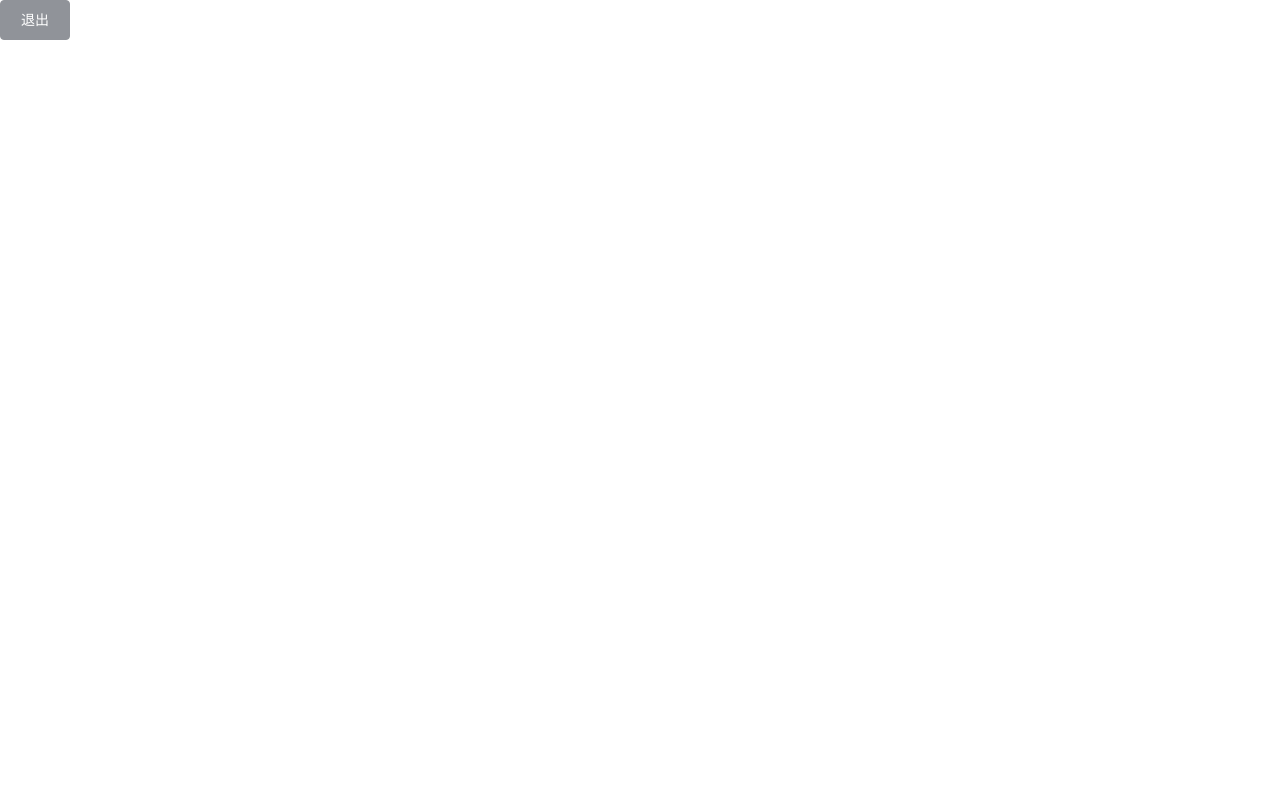
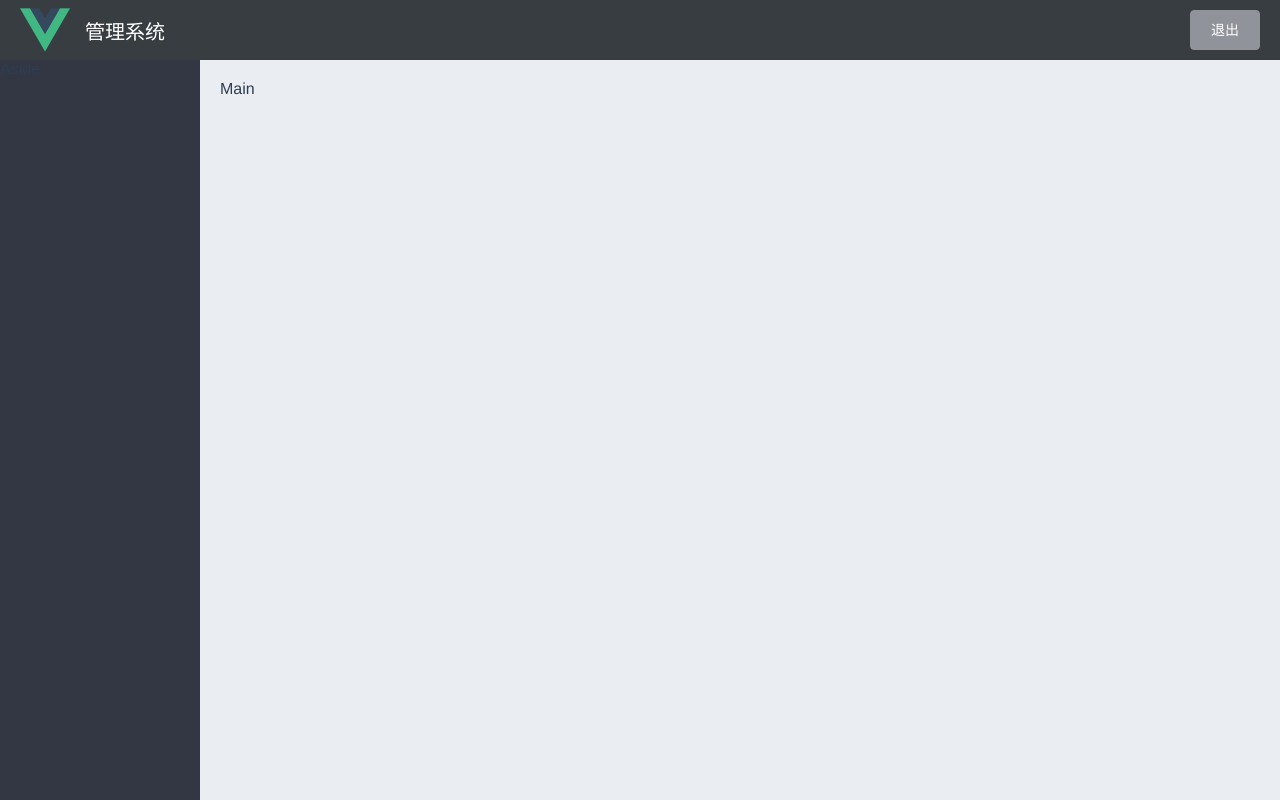
Before and after one commit to zebra1binbin/Vue, a Vue app in the folder vuetest/: page /#/home in a window 1280 px wide. Built offline with nearby package versions, Linux system fonts and the light colour scheme; sample sign-in values are in the browser's storage.

Commit message:
添加了home.vue

```diff
--- a/vuetest/package.json
+++ b/vuetest/package.json
@@ -9,6 +9,7 @@
   },
   "dependencies": {
     "core-js": "^3.6.5",
+    "element-ui": "^2.13.2",
     "vue": "^2.6.11",
     "vue-router": "^3.2.0",
     "webpack-encoding-plugin": "^0.3.1"
--- a/vuetest/src/router/index.js
+++ b/vuetest/src/router/index.js
@@ -1,7 +1,7 @@
 import Vue from 'vue'
 import VueRouter from 'vue-router'
 import Login from '../components/Login.vue'
-import { Form,FormItem,Input,Button,Message } from 'element-ui'
+import { Form,FormItem,Input,Button,Message,Container,Header,Aside,Main } from 'element-ui'
 import 'element-ui/lib/theme-chalk/index.css';
 import axios from 'axios'
 import Home from '../views/Home.vue'
@@ -11,6 +11,10 @@ Vue.use(Form)
 Vue.use(FormItem)
 Vue.use(Input)
 Vue.use(Button)
+Vue.use(Container)
+Vue.use(Header)
+Vue.use(Aside)
+Vue.use(Main)
 Vue.prototype.$message= Message
 Vue.prototype.$http = axios
 //请求根路径
--- a/vuetest/src/views/Home.vue
+++ b/vuetest/src/views/Home.vue
@@ -1,7 +1,21 @@
 <template>
-    <div>
-        <el-button type="info" @click="loginOut">退出</el-button>
-    </div>
+    <el-container class="home-container">
+        <!--头布局-->
+        <el-header>
+            <div class="headerdiv">
+                <img class="Icon" src="../assets/logo.png"/>
+                <span class="headerspan">管理系统</span>
+            </div>
+            <el-button type="info" @click="loginOut">退出</el-button>
+        </el-header>
+        <!--主体布局-->
+        <el-container>
+            <!--左布局-->
+            <el-aside width="200px">Aside</el-aside>
+            <!--右布局-->
+            <el-main>Main</el-main>
+        </el-container>
+    </el-container>
 </template>
 
 
@@ -21,5 +35,33 @@ export default {
 </script>
 
 <style scoped>
-
+.el-header{
+    background-color:#373d41 ;
+    display: flex;
+    justify-content:space-between;
+    padding-left: 5;
+    align-items: center;
+    color: #ffffff;
+    font-size: 20px;
+}
+.headerdiv{
+        display: flex;
+        align-items:center;
+}
+.headerspan{
+    margin-left: 15px;
+}
+.el-aside{
+    background-color: #333744;
+}
+.el-main{
+    background-color: #eaedf1;
+}
+.home-container{
+    height: 100%;
+}
+.Icon{
+    height: 50px;
+    width: 50px;
+}
 </style>
```
